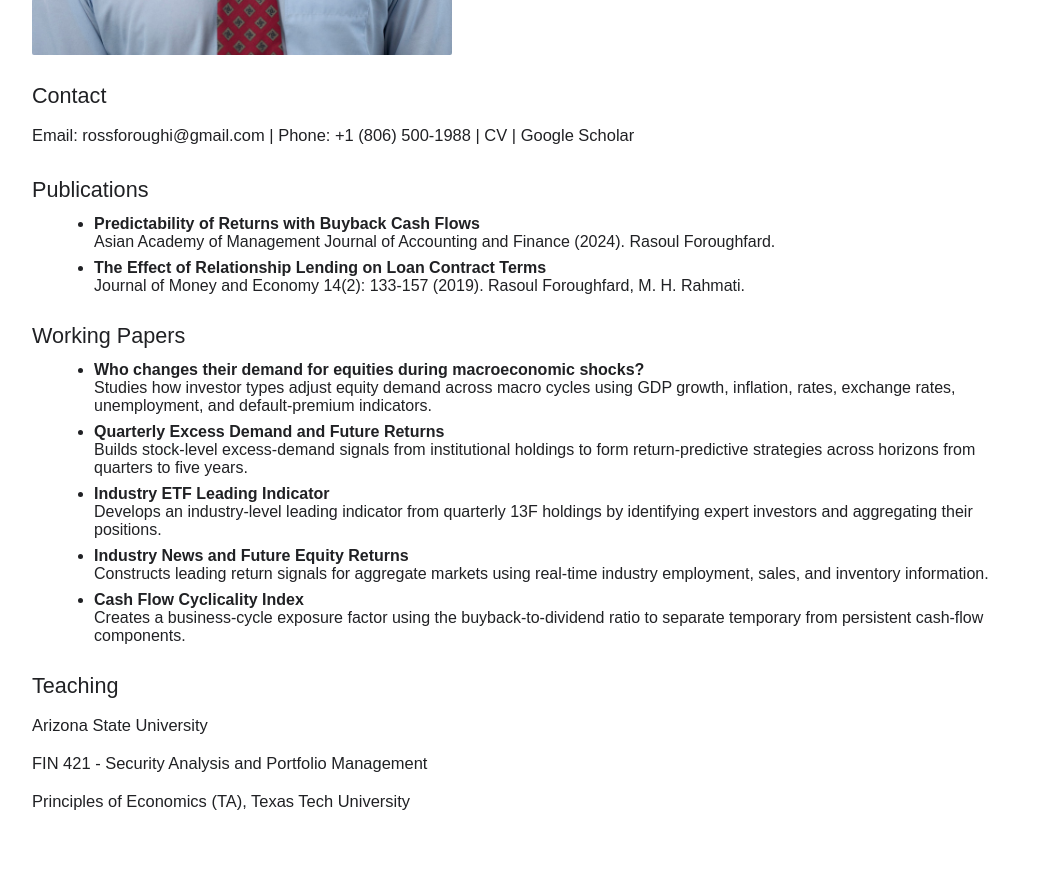
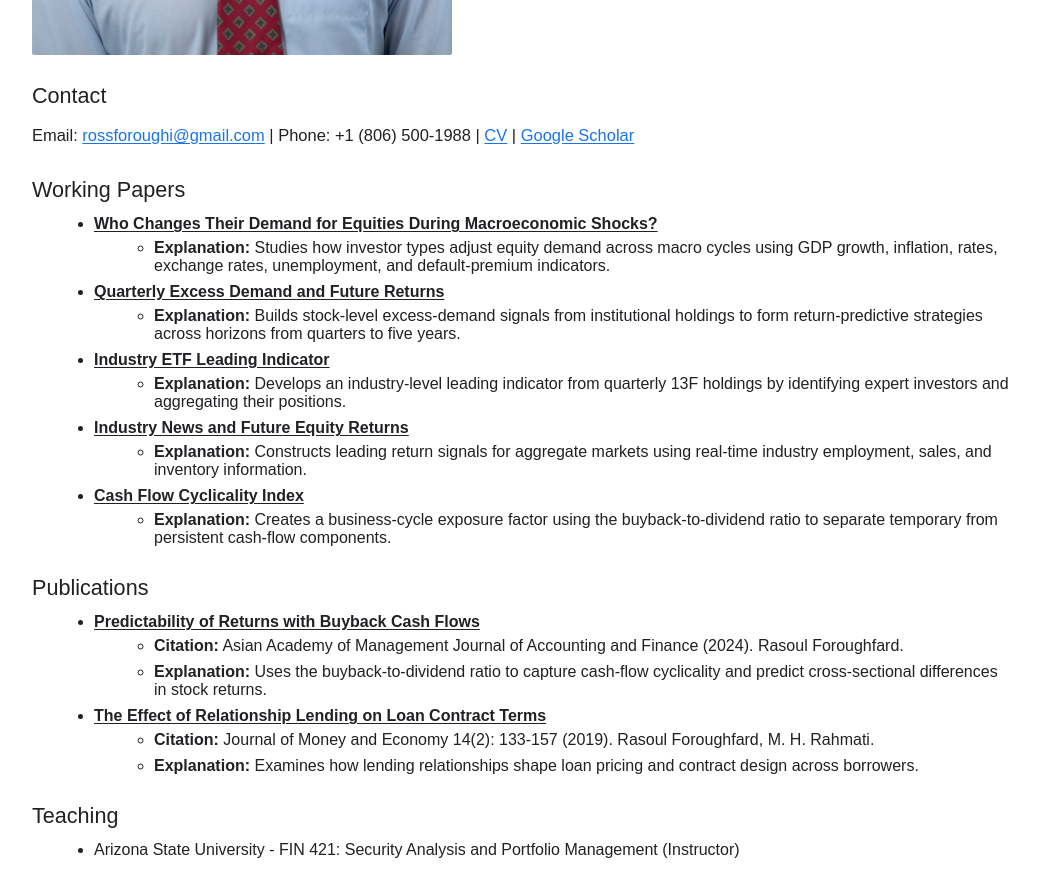
Before and after one commit to rasouleip71/rasoul-site, a Next.js app: page / in a window 1280 px wide. Shown: the part 560-1456 px from the top of the page, without its empty margins (48-1087 px from the left). Before the commit the page ends 1427 px from the top, so only its background shows below. Built offline with nearby package versions, Linux system fonts and the light colour scheme.

Commit message:
Refine papers layout, link styling, and teaching section

```diff
--- a/app/globals.css
+++ b/app/globals.css
@@ -140,3 +140,20 @@ a {
 .list strong {
   font-weight: 600;
 }
+
+.section-link {
+  color: var(--link);
+  text-decoration: underline;
+  text-underline-offset: 2px;
+}
+
+.paper-title {
+  text-decoration: underline;
+  text-underline-offset: 2px;
+  font-weight: 600;
+}
+
+.sublist {
+  margin-top: 6px;
+  margin-left: 20px;
+}
--- a/app/page.tsx
+++ b/app/page.tsx
@@ -6,17 +6,21 @@ const publications = [
     title: "Predictability of Returns with Buyback Cash Flows",
     venue: "Asian Academy of Management Journal of Accounting and Finance (2024)",
     coauthors: "Rasoul Foroughfard",
+    explanation:
+      "Uses the buyback-to-dividend ratio to capture cash-flow cyclicality and predict cross-sectional differences in stock returns.",
   },
   {
     title: "The Effect of Relationship Lending on Loan Contract Terms",
     venue: "Journal of Money and Economy 14(2): 133-157 (2019)",
     coauthors: "Rasoul Foroughfard, M. H. Rahmati",
+    explanation:
+      "Examines how lending relationships shape loan pricing and contract design across borrowers.",
   },
 ];
 
 const workingPapers = [
   {
-    title: "Who changes their demand for equities during macroeconomic shocks?",
+    title: "Who Changes Their Demand for Equities During Macroeconomic Shocks?",
     summary:
       "Studies how investor types adjust equity demand across macro cycles using GDP growth, inflation, rates, exchange rates, unemployment, and default-premium indicators.",
   },
@@ -83,27 +87,36 @@ export default function Home() {
         </p>
       </section>
 
+      <section id="working-papers" className="content-section">
+        <h2 className="section-title">Working Papers</h2>
+        <ul className="list">
+          {workingPapers.map((paper) => (
+            <li key={paper.title}>
+              <span className="paper-title">{paper.title}</span>
+              <ul className="sublist">
+                <li>
+                  <strong>Explanation:</strong> {paper.summary}
+                </li>
+              </ul>
+            </li>
+          ))}
+        </ul>
+      </section>
+
       <section id="publications" className="content-section">
         <h2 className="section-title">Publications</h2>
         <ul className="list">
           {publications.map((p) => (
             <li key={p.title}>
-              <strong>{p.title}</strong>
-              <br />
-              {p.venue}. {p.coauthors}.
-            </li>
-          ))}
-        </ul>
-      </section>
-
-      <section id="working-papers" className="content-section">
-        <h2 className="section-title">Working Papers</h2>
-        <ul className="list">
-          {workingPapers.map((paper) => (
-            <li key={paper.title}>
-              <strong>{paper.title}</strong>
-              <br />
-              {paper.summary}
+              <span className="paper-title">{p.title}</span>
+              <ul className="sublist">
+                <li>
+                  <strong>Citation:</strong> {p.venue}. {p.coauthors}.
+                </li>
+                <li>
+                  <strong>Explanation:</strong> {p.explanation}
+                </li>
+              </ul>
             </li>
           ))}
         </ul>
@@ -111,9 +124,9 @@ export default function Home() {
 
       <section id="teaching" className="content-section">
         <h2 className="section-title">Teaching</h2>
-        <p className="bio">Arizona State University</p>
-        <p className="bio">FIN 421 - Security Analysis and Portfolio Management</p>
-        <p className="bio">Principles of Economics (TA), Texas Tech University</p>
+        <ul className="list">
+          <li>Arizona State University - FIN 421: Security Analysis and Portfolio Management (Instructor)</li>
+        </ul>
       </section>
     </section>
   );
--- a/components/Nav.tsx
+++ b/components/Nav.tsx
@@ -5,8 +5,8 @@ import Link from "next/link";
 const links = [
   { href: "/#home", label: "Home" },
   { href: "/cv", label: "CV" },
+  { href: "/#working-papers", label: "Working Papers" },
   { href: "/#publications", label: "Publications" },
-  { href: "/#working-papers", label: "Working Papers" },
   { href: "/#teaching", label: "Teaching" },
 ];
 
```
